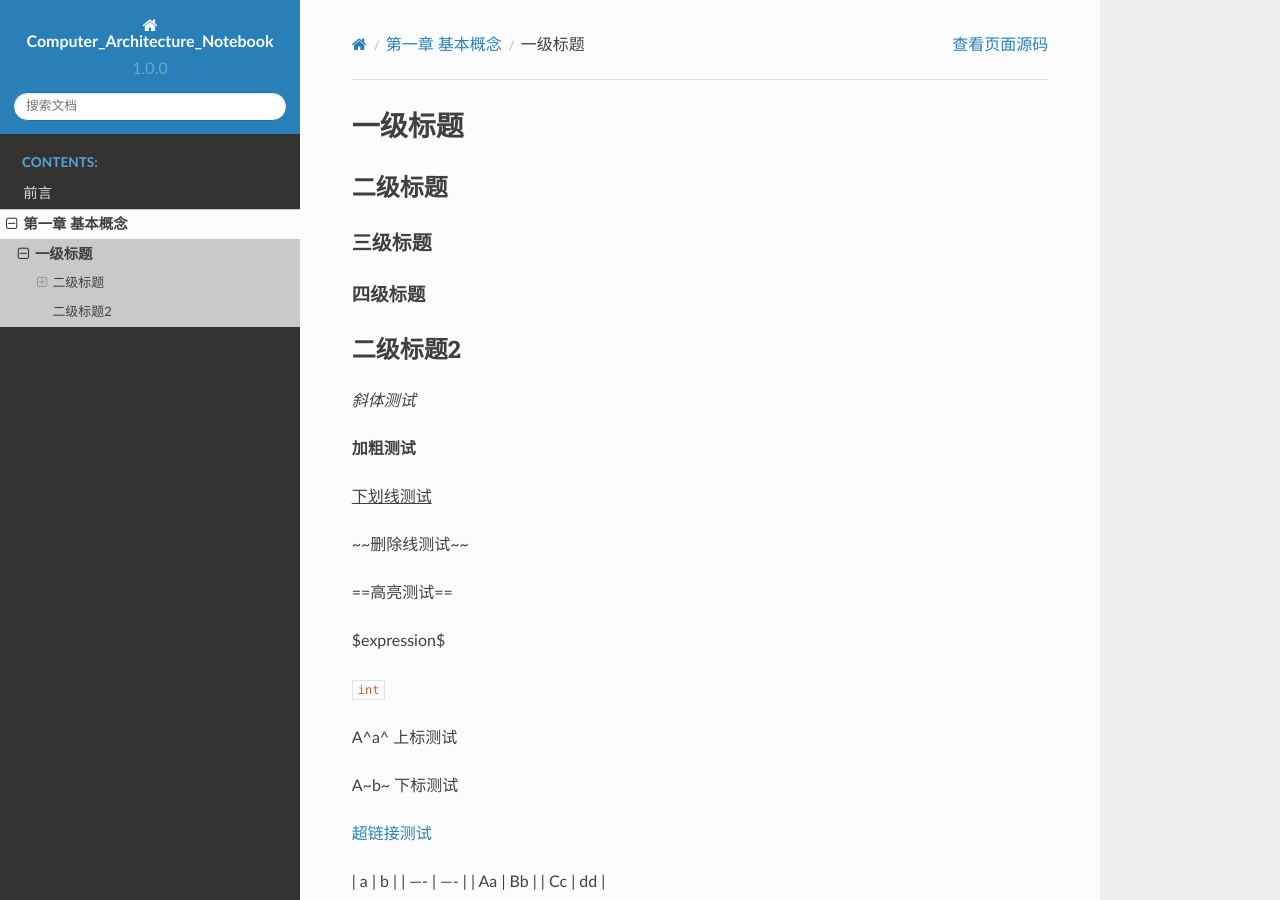
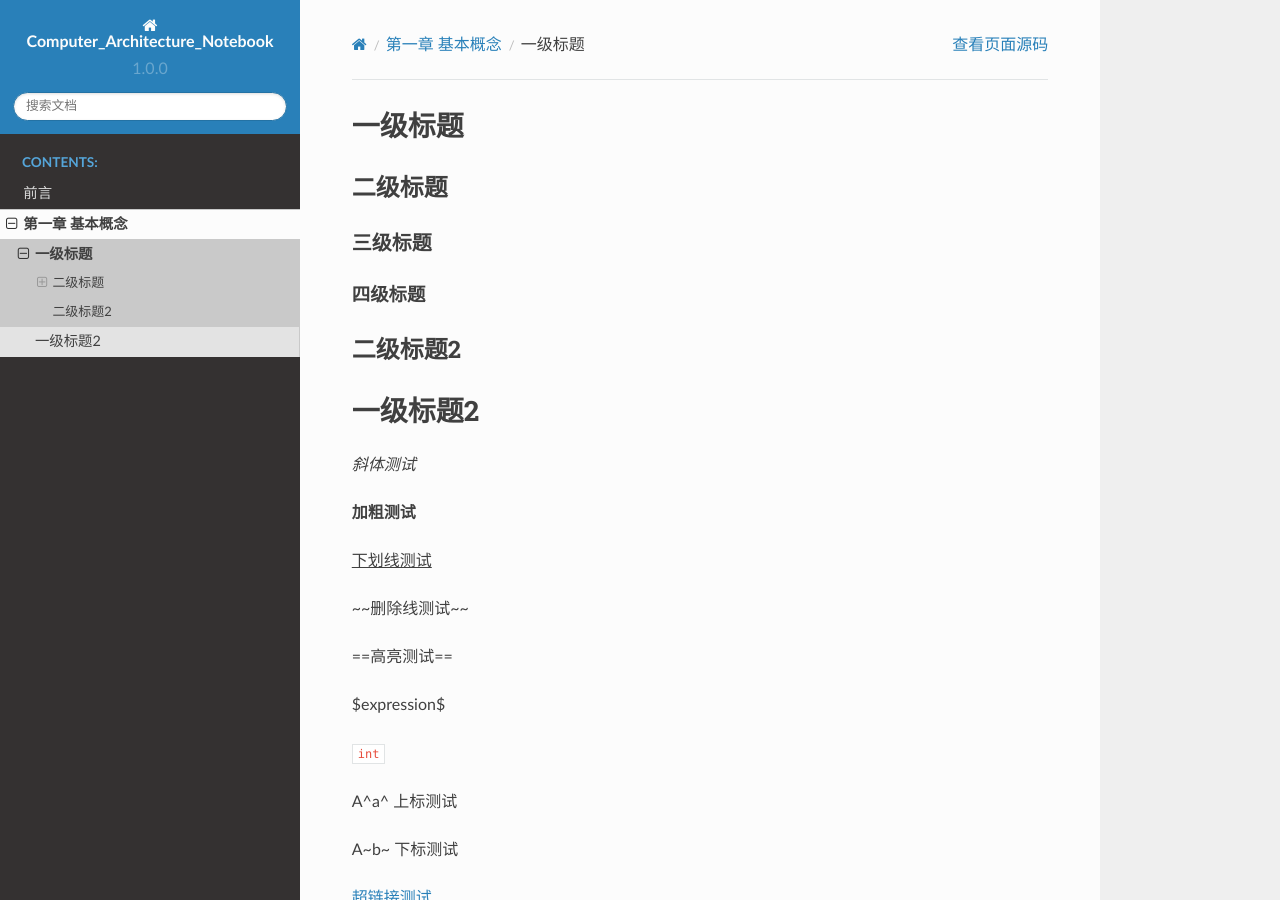
Before and after one commit to zhangkanqi/Computer_Architecture_Notebook, a Sphinx documentation site: the page built from docs/source/chapter1/chapter1_contents.md, in a window 1280 px wide and 900 px high. Built offline with Sphinx 7.4.7 and the Read the Docs theme 2.0.0, drawn with Linux system fonts in a browser that asks for light colours.

Commit message:
修改template测试

```diff
--- a/docs/source/chapter1/chapter1_contents.md
+++ b/docs/source/chapter1/chapter1_contents.md
@@ -8,6 +8,7 @@
 
 ## 二级标题2
 
+# 一级标题2
 
 *斜体测试*
 
```
